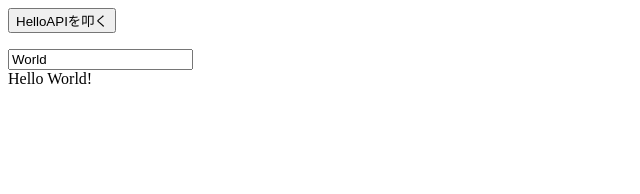
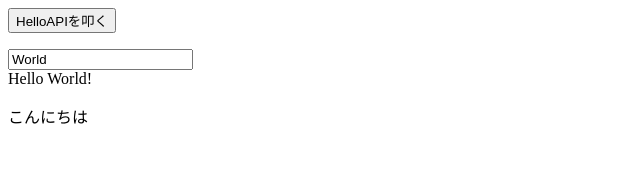
Before and after one commit to keiz1213/hello_sample, a Nuxt app in the folder front/: page / in a window 1280 px wide. Shown: the top 194 px of the page, without its empty margins (0-640 px from the left). Built offline with nearby package versions, Linux system fonts and the light colour scheme.

Commit message:
こんにちは追加

```diff
--- a/front/app.vue
+++ b/front/app.vue
@@ -23,5 +23,8 @@
       <input v-model="name" type="text" />
       <HelloWorld :name="name" />
     </div>
+    <div>
+      <p>こんにちは</p>
+    </div>
   </div>
 </template>
```
